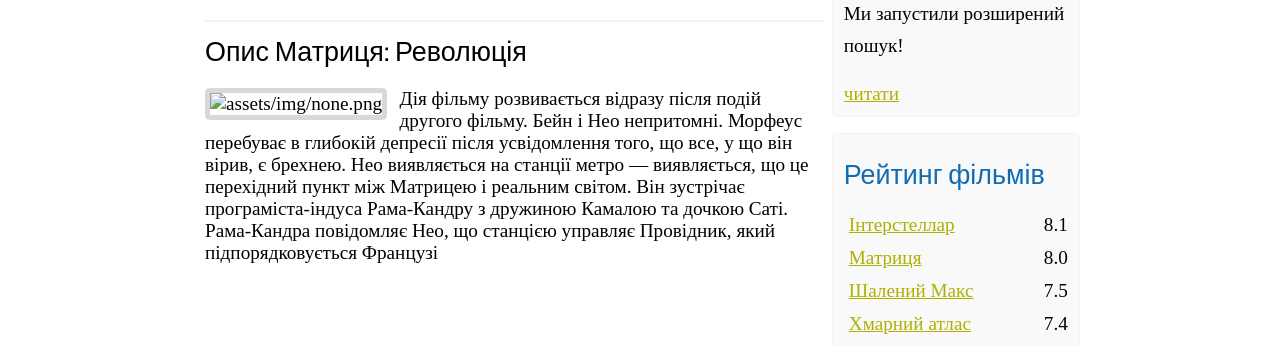
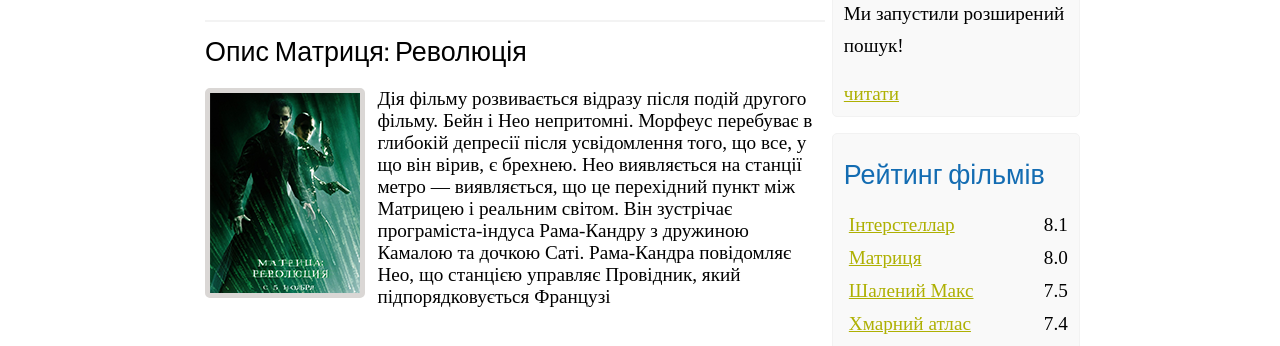
Before and after one commit to DenysKobenda/kinomonsterR, a website: page show2.html in a window 1280 px wide. Shown: the part 634-980 px from the top of the page. Drawn offline with Linux system fonts and the light colour scheme.

Commit message:
Update show2.html

```diff
--- a/show2.html
+++ b/show2.html
@@ -105,7 +105,7 @@
 
                     <h2>Опис Матриця: Революція</h2>
                     <div class="description_film">
-                        <img src="assests/img/matrix.png" alt="assets/img/none.png">
+                        <img src="assets/img/matrix.png" alt="assets/img/none.png">
                         Дія фільму розвивається відразу після подій другого фільму. Бейн і Нео непритомні. Морфеус перебуває в глибокій депресії після усвідомлення того, що все, у що він вірив, є брехнею. Нео виявляється на станції метро — виявляється, що це перехідний пункт між Матрицею і реальним світом. Він зустрічає програміста-індуса Рама-Кандру з дружиною Камалою та дочкою Саті. Рама-Кандра повідомляє Нео, що станцією управляє Провідник, який підпорядковується Французі
                     </div>
 
```
